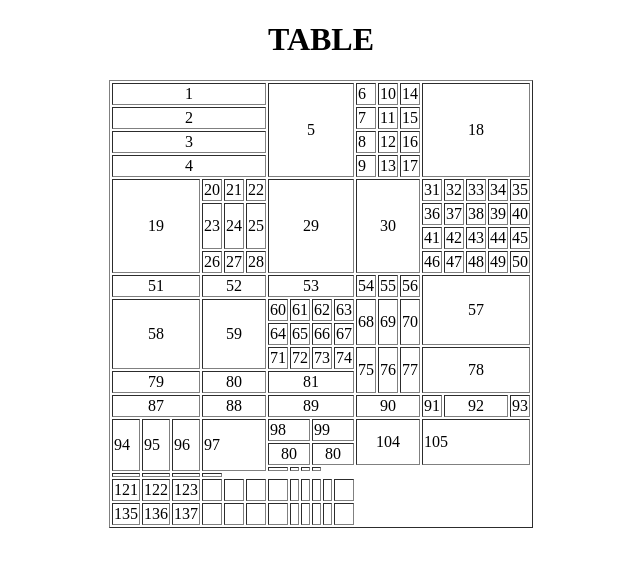
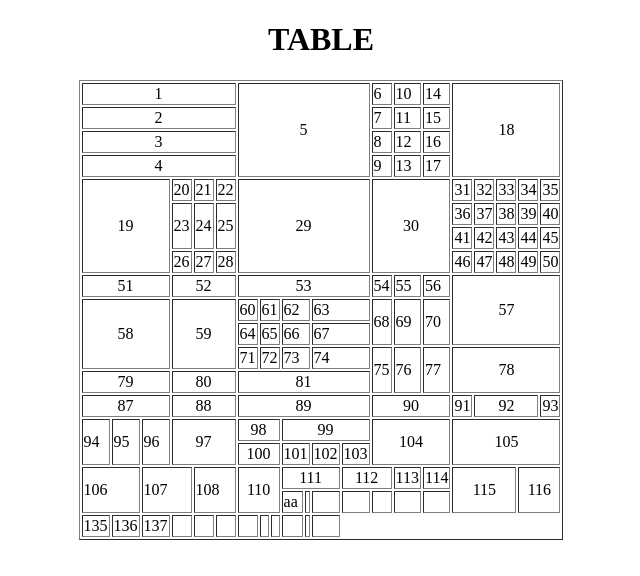
Before and after one commit to YousraSheikh/CIT-evening-batch, a plain HTML site: page table.html in a window 1280 px wide. Shown: the whole page, without its empty margins (319-959 px from the left). Drawn offline with Linux system fonts and the light colour scheme.

Commit message:
Add files via upload

```diff
--- a/table.html
+++ b/table.html
@@ -123,37 +123,34 @@
 	<td>93</td>
 </tr>
 <tr>
-    <td rowspan="3">94</td>
-	<td rowspan="3">95</td>
-	<td rowspan="3">96</td>
-	<td colspan="3" rowspan="3">97</td>
-	<td colspan="3">98</td>
-	<td colspan="4">99</td>
+    <td rowspan="2">94</td>
+	<td rowspan="2">95</td>
+	<td rowspan="2">96</td>
+	<td colspan="3" rowspan="2"><center>97</center></td>
+	<td colspan="3"><center>98</center></td>
+	<td colspan="4"><center>99</center></td>
 	<td colspan="3" rowspan="2"><center>104</center></td>
-	<td colspan="5" rowspan="2">105</td>
+	<td colspan="5" rowspan="2"><center>105</center></td>
 </tr>
-<td colspan="3"><center>80</center></td>
-<td colspan="3"><center>80</center></td>
+<td colspan="3"><center>100</center></td>
+<td colspan="2"><center>101</center></td>
+<td>102</td>
+<td>103</td>
 </tr>
 <tr>
-	<td></td>
-	<td></td>
-	<td></td>
-	<td></td>
+	<td rowspan="2" colspan="2">106</td>
+	<td rowspan="2" colspan="2">107</td>
+	<td rowspan="2" colspan="2">108</td>
+	<td colspan="3" rowspan="2"><center>110</center></td>
+	<td colspan="3"><center>111</center></td>
+	<td colspan="2"><center>112</center></td>
+	<td>113</td>
+	<td>114</td>
+	<td colspan="3" rowspan="2"><center>115</center></td>
+	<td colspan="5" rowspan="2"><center>116</center></td>
 </tr>
 <tr>
-	<td></td>
-	<td></td>
-	<td></td>
-	<td></td>
-</tr>
-<tr>
-    <td>121</td>
-	<td>122</td>
-	<td>123</td>
-	<td></td>
-	<td></td>
-	<td></td>
+    <td>aa</td>
 	<td></td>
 	<td></td>
 	<td></td>
```
